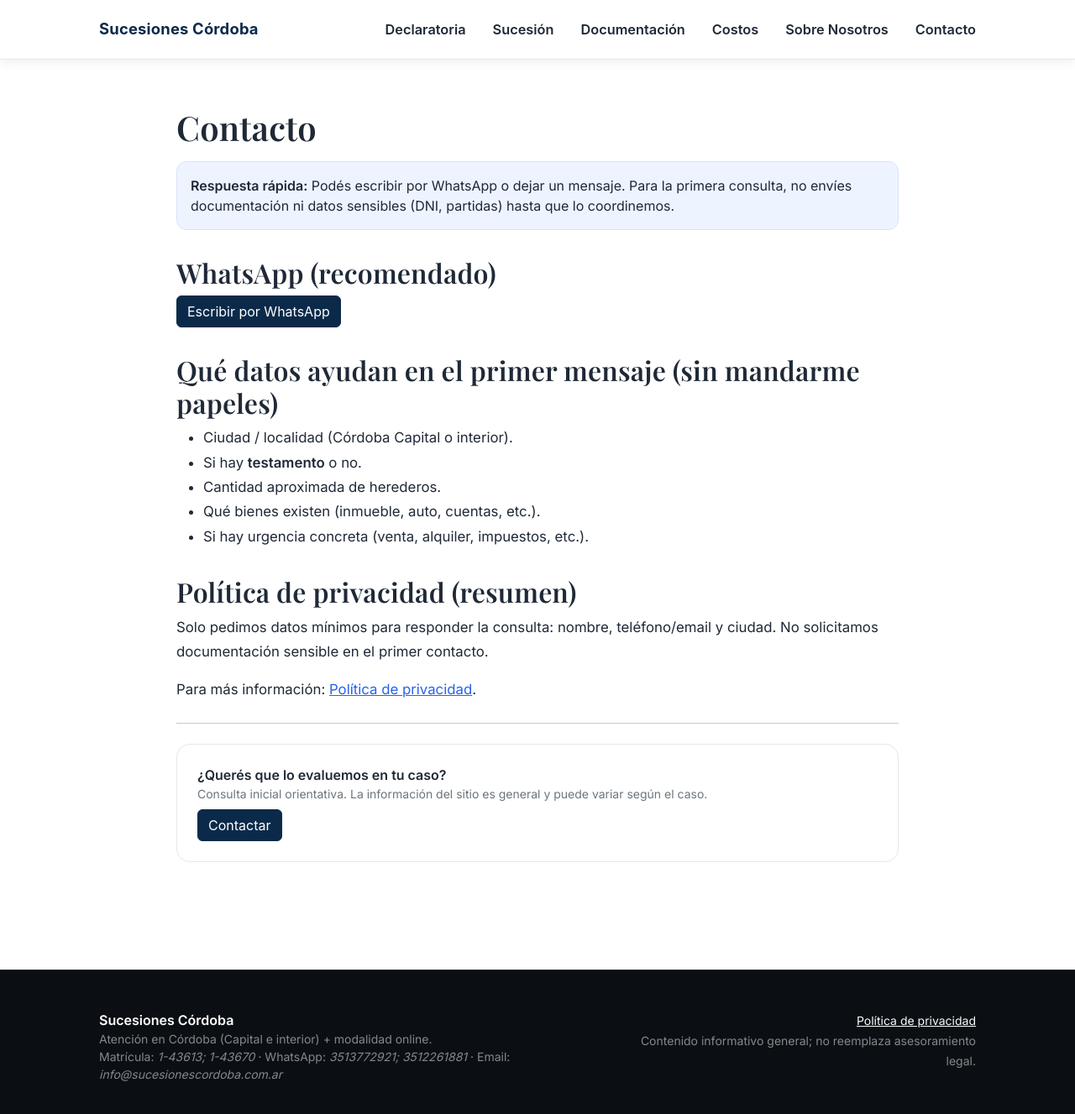
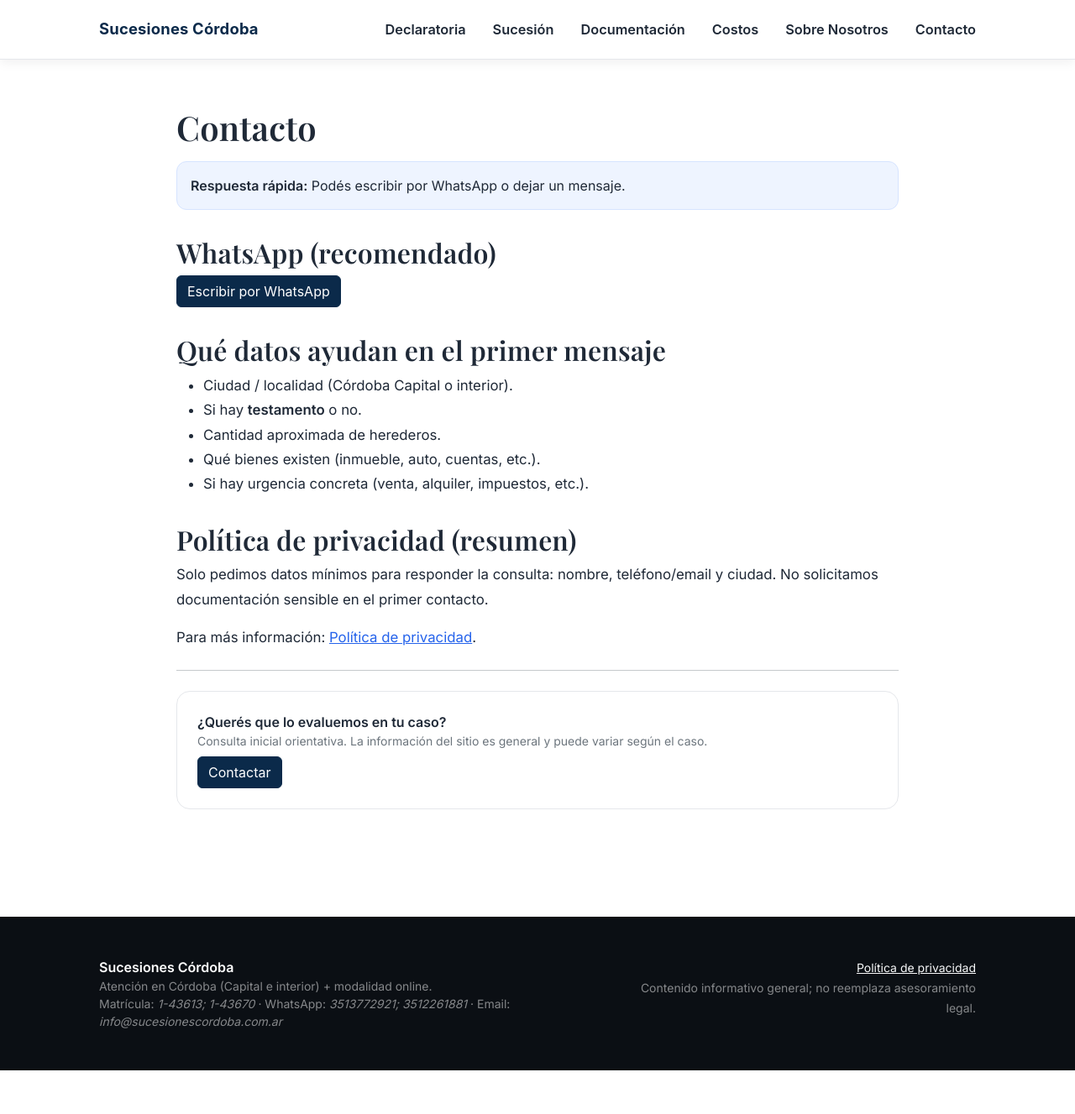
Before and after one commit to Elitedomainsx/sucesionescordoba, a Jekyll site: the page built from contacto.md, in a window 1280 px wide and 1338 px high. Shown: the top 1327 px of the window at 84% size. Built offline with Jekyll 4.4.1, drawn with Linux system fonts in a browser that asks for light colours.

Commit message:
Update contacto.md

```diff
--- a/contacto.md
+++ b/contacto.md
@@ -2,14 +2,14 @@
 layout: article
 title: "Contacto"
 h1: "Contacto"
-quick: "Podés escribir por WhatsApp o dejar un mensaje. Para la primera consulta, no envíes documentación ni datos sensibles (DNI, partidas) hasta que lo coordinemos."
+quick: "Podés escribir por WhatsApp o dejar un mensaje."
 ---
 
 ## WhatsApp (recomendado)
 
 <a class="btn btn-primary" href="https://wa.me/543513772921?text=Hola%2C%20quiero%20consultar%20por%20una%20sucesi%C3%B3n%20en%20C%C3%B3rdoba.%20%C2%BFPodemos%20coordinar%20una%20consulta%20inicial%3F" target="_blank" rel="noopener">Escribir por WhatsApp</a>
 
-## Qué datos ayudan en el primer mensaje (sin mandarme papeles)
+## Qué datos ayudan en el primer mensaje
 
 - Ciudad / localidad (Córdoba Capital o interior).
 - Si hay **testamento** o no.
```
